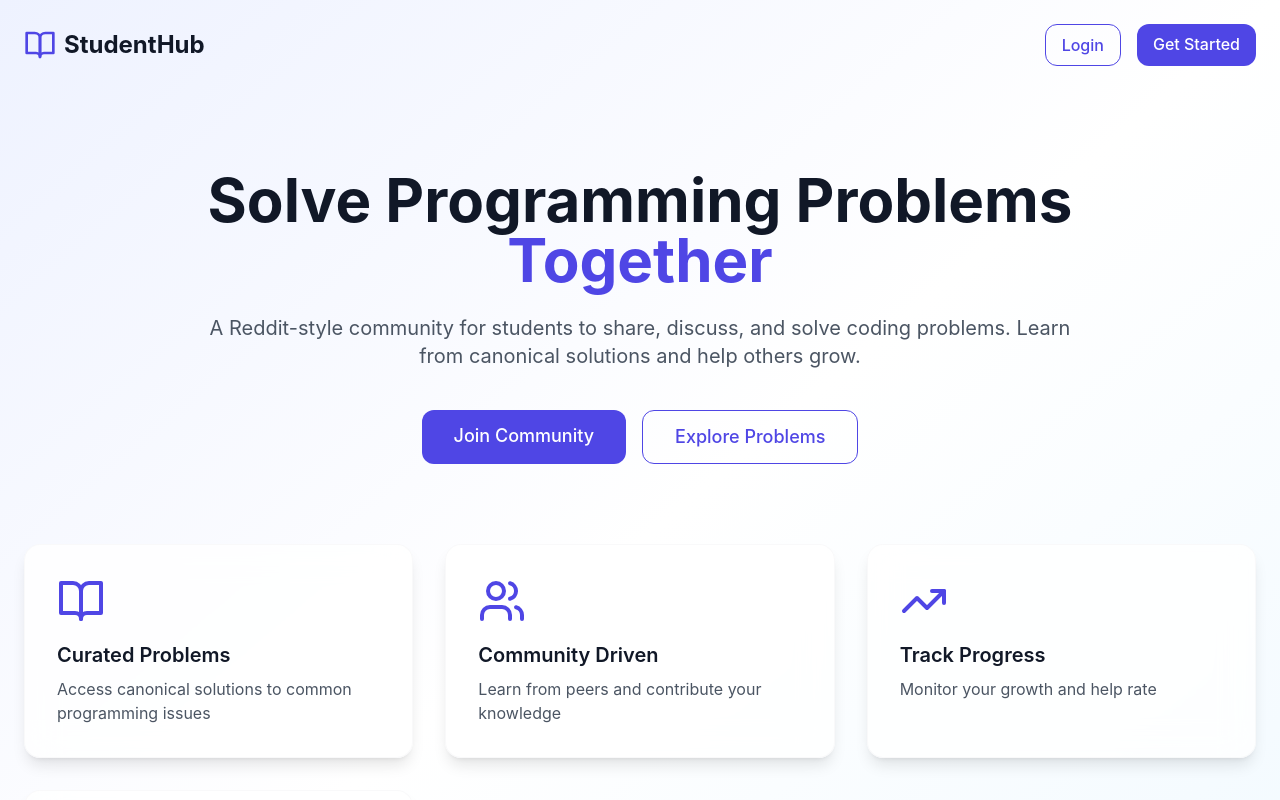
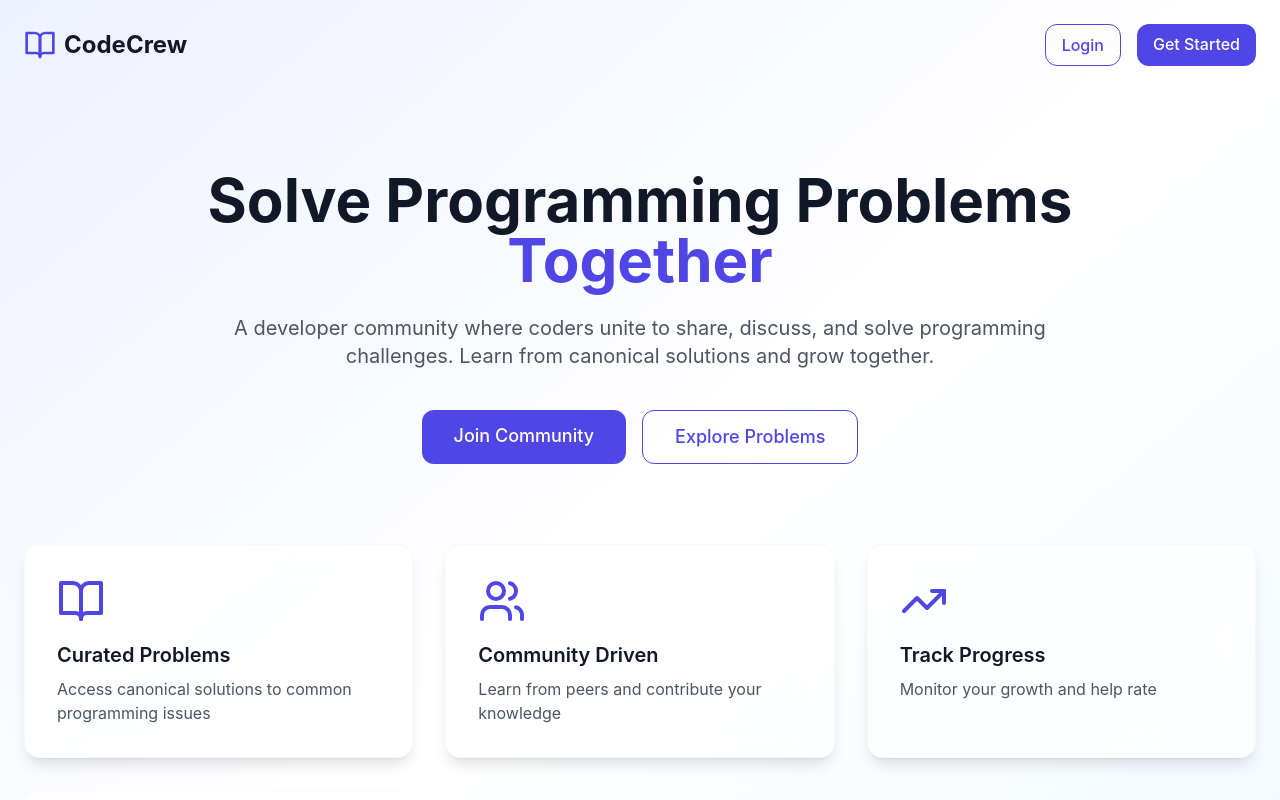
Before and after one commit to Himanshu817324/Studenthub, a React (Vite) app in the folder frontend/: page / in a window 1280 px wide. Shown: the top 800 px of the page. Built offline with nearby package versions, Linux system fonts and the light colour scheme; no server answers.

Commit message:
codecrew

```diff
--- a/frontend/index.html
+++ b/frontend/index.html
@@ -1,15 +1,19 @@
 <!doctype html>
 <html lang="en">
+
 <head>
   <meta charset="UTF-8" />
   <link rel="icon" type="image/svg+xml" href="/vite.svg" />
   <meta name="viewport" content="width=device-width, initial-scale=1.0" />
-    <meta name="description" content="A Reddit-style student doubt community for solving programming problems and learning together." />
-    <meta name="keywords" content="programming, coding, student, community, problems, solutions, learning" />
-    <title>StudentHub - Student Doubt Community</title>
+  <meta name="description"
+    content="CodeCrew - A developer community where coders unite to share, discuss, and solve programming challenges together." />
+  <meta name="keywords" content="programming, coding, developer, community, problems, solutions, learning, code" />
+  <title>CodeCrew - Developer Community</title>
 </head>
+
 <body>
   <div id="root"></div>
   <script type="module" src="/src/main.tsx"></script>
 </body>
+
 </html>
--- a/frontend/package.json
+++ b/frontend/package.json
@@ -1,5 +1,5 @@
 {
-  "name": "studenthub-frontend",
+  "name": "codecrew-frontend",
   "private": true,
   "version": "1.0.0",
   "type": "module",
--- a/frontend/src/components/Navbar.tsx
+++ b/frontend/src/components/Navbar.tsx
@@ -22,9 +22,9 @@ function Navbar() {
                     {/* Logo */}
                     <Link to="/home" className="flex items-center space-x-2">
                         <div className="w-8 h-8 bg-gradient-to-br from-primary to-accent rounded-lg flex items-center justify-center">
-                            <span className="text-white font-bold text-lg">S</span>
+                            <span className="text-white font-bold text-lg">C</span>
                         </div>
-                        <span className="text-xl font-bold text-gray-900">StudentHub</span>
+                        <span className="text-xl font-bold text-gray-900">CodeCrew</span>
                     </Link>
 
                     {/* Desktop Navigation */}
--- a/frontend/src/pages/Landing.tsx
+++ b/frontend/src/pages/Landing.tsx
@@ -10,7 +10,7 @@ function Landing() {
                 <div className="flex justify-between items-center">
                     <div className="flex items-center space-x-2">
                         <BookOpen className="w-8 h-8 text-primary" />
-                        <span className="text-2xl font-bold text-gray-900">StudentHub</span>
+                        <span className="text-2xl font-bold text-gray-900">CodeCrew</span>
                     </div>
                     <div className="flex space-x-4">
                         <Link to="/login" className="btn-secondary">
@@ -35,8 +35,8 @@ function Landing() {
                         <span className="text-primary"> Together</span>
                     </h1>
                     <p className="text-xl text-gray-600 mb-10">
-                        A Reddit-style community for students to share, discuss, and solve coding problems.
-                        Learn from canonical solutions and help others grow.
+                        A developer community where coders unite to share, discuss, and solve programming challenges.
+                        Learn from canonical solutions and grow together.
                     </p>
                     <div className="flex justify-center space-x-4">
                         <Link to="/signup" className="btn-primary text-lg px-8 py-3">
```
Also changed, not shown: 2 other files (tests, documents, lock files or other folders). Lines whose indentation alone changed are shown as unchanged.
